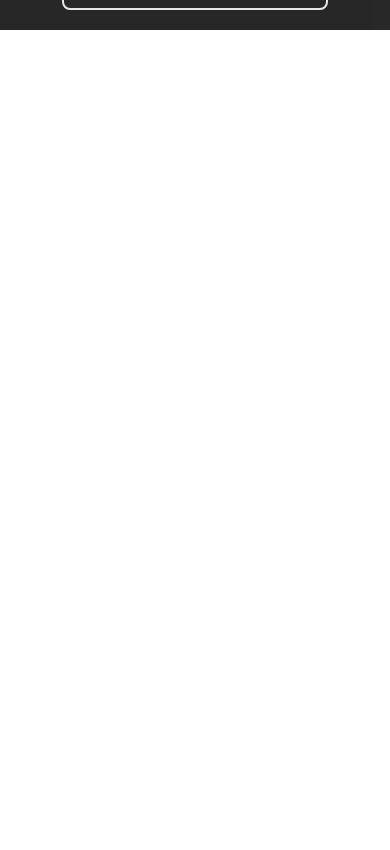
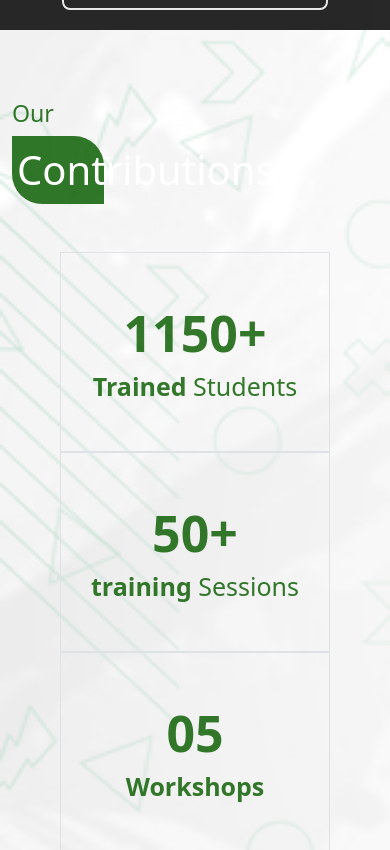
Before and after one commit to tarek421/byso-organization, a React (Create React App) app: page / in a window 390 px wide. Shown: the part 814-1664 px from the top of the page. Before the commit the page ends 844 px from the top, so only its background shows below. Built offline with nearby package versions, Linux system fonts and the light colour scheme; grey boxes are pictures that could not be loaded.

Commit message:
contribution section added

```diff
--- /dev/null
+++ b/src/page/Home/Footer/Footer.css
@@ -0,0 +1,7 @@
+#footer {
+  background: #000000ee;
+}
+#footer img {
+  width: 100px;
+  margin: auto;
+}
--- /dev/null
+++ b/src/page/Home/Footer/Footer.js
@@ -0,0 +1,41 @@
+import React from 'react';
+import './Footer.css';
+import logo from '../../../image/logo.png';
+
+const Footer = () => {
+    return (
+        <div id='footer' className='py-5 text-white text-start'>
+            <div className="container">
+                <div className="row">
+                    <div className="col-md-3 col-sm-12">
+                        <img src={logo} alt="" />
+                    </div>
+                    <div className="col-md-3 col-sm-12">
+                        <div>
+                            <h5>VISIT US</h5>
+                            <h6>HEADQUARTERS</h6>
+                            <p>Level 11 & 12, Medona Tower
+                                28 Mohakhali C/A, Dhaka 1213</p>
+                        </div>
+                    </div>
+                    <div className="col-md-3 col-sm-12">
+                        <div>
+                            <h5>CONTACT US</h5>
+                            <h6>EMAIL & PHONE</h6>
+                            <p>info@bylc.org
+                                +880 28833519</p>
+                        </div>
+                    </div>
+                    <div className="col-md-3 col-sm-12">
+                        <div>
+                            <h5>SOCIAL MEDIA</h5>
+                            <h6>FOLLOW US</h6>
+                        </div>
+                    </div>
+                </div>
+            </div>
+        </div>
+    );
+};
+
+export default Footer; <h2>This is footer</h2>
--- a/src/page/Home/Header/Header.css
+++ b/src/page/Home/Header/Header.css
@@ -1,5 +1,5 @@
 .slider-1 {
-  background: url('https://www.bylc.org/assets/images/back-1-1920x1080.png');
+  background: url('../../../image/background.png');
 }
 
 .slider-2 {
@@ -7,6 +7,18 @@
 }
 
 .ovarly {
+  background-color: #f1eaea13;
+  bottom: 0;
+  left: 0;
+  opacity: 0.75;
+  position: absolute;
+  right: 0;
+  top: 0;
+  z-index: 0;
+  pointer-events: none;
+}
+
+.ovarly2 {
   background-color: #000;
   bottom: 0;
   left: 0;
@@ -20,6 +32,8 @@
 
 #header {
   height: 100vh;
+  color: #033503;
+
   /* width: 1170px; */
   background-size: cover;
   background-repeat: no-repeat;
@@ -41,7 +55,11 @@
   font-size: 48px;
   line-height: 68px;
   text-align: center;
-  color: #ffffff;
+  color: rgb(3, 53, 3);
+}
+
+#header .logo {
+  width: 120px;
 }
 
 #header .btn {
@@ -56,10 +74,7 @@
   gap: 12px;
   width: 266px;
   height: 60px;
-  /* Purple/600 */
-  /* background: #7f56d9; */
-  /* Purple/600 */
-  border: 2px solid #ffffff;
+  border: 2px solid #000e00;
   /* Shadow/xs */
   box-shadow: 0px 1px 2px rgba(16, 24, 40, 0.05);
   border-radius: 8px;
@@ -68,17 +83,13 @@
   font-weight: 600;
   font-size: 18px;
   line-height: 28px;
-  /* identical to box height, or 156% */
-
-  /* Base/White */
-
-  color: #ffffff;
+  color: #033503;
 }
 
 #header .content p {
   padding: 0 200px;
   text-align: center;
-  color: white;
+  color: rgb(1, 19, 1);
 }
 
 .swiper-button-prev,
--- a/src/page/Home/Header/Header.js
+++ b/src/page/Home/Header/Header.js
@@ -1,5 +1,6 @@
 import React from "react";
 import './Header.css';
+import logo from '../../../image/logo.png'
 import { Swiper, SwiperSlide } from "swiper/react";
 
 // Import Swiper styles
@@ -24,10 +25,10 @@ const Header = () => {
                     <div id='header' className="slider-1">
                         <div className="ovarly">
                             <div className="content">
-                                <h1>Building Bridges through Leadership Training</h1>
-                                <p>Program duration: May 19 to June 3, 2023 (3 weeks)
-                                    Platform: Blended (classes will be held online and in-person)
-                                    Registration deadline: April 8, 2023.</p>
+                                <img className="logo" src={logo} alt="" />
+                                <h3>Bangladesh</h3>
+                                <h1>Youth Skills Development <span>Organisation</span></h1>
+                                <p>Bangladesh Youth Skills Development Organisation is a students-based social welfare and skills development organization.  </p>
                                 <button className='btn'>Learn More</button>
                             </div>
                         </div>
@@ -35,15 +36,15 @@ const Header = () => {
                 </SwiperSlide>
                 <SwiperSlide>
                     <div id='header' className="slider-2">
-                        <div className="ovarly">
-                            <div className="content">
-                                <h1>BYSDO Corporate and Management Career Bootcamp 2023 </h1>
-                                <p>Program duration: May 19 to June 3, 2023 (3 weeks)
+                        <div className="ovarly2">
+                            <div className="content text-white">
+                                <h1 className="text-white">BYSDO Corporate and Management Career Bootcamp 2023 </h1>
+                                <p className="text-white">Program duration: May 19 to June 3, 2023 (3 weeks)
                                     Platform: Blended (classes will be held online and in-person)
                                     Registration deadline: April 8, 2023.
 
                                 </p>
-                                <button className='btn'>Learn More</button>
+                                <button className='btn text-white border-white'>Learn More</button>
                             </div>
                         </div>
                     </div>
--- a/src/page/Home/Home/Home.js
+++ b/src/page/Home/Home/Home.js
@@ -1,11 +1,15 @@
 import React from 'react';
+import Footer from '../Footer/Footer';
 import Header from '../Header/Header';
 import Navigation from '../Navigation/Navigation';
+import OurContribution from '../OurContribution/OurContribution';
 const Home = () => {
     return (
         <div>
             <Navigation />
             <Header />
+            <OurContribution />
+            <Footer />
         </div>
     );
 };
--- a/src/page/Home/Navigation/Navigation.css
+++ b/src/page/Home/Navigation/Navigation.css
@@ -1,5 +1,5 @@
 .navbar {
-  height: 62px;
+  height: 78px;
 }
 
 #navbar {
--- a/src/page/Home/Navigation/Navigation.js
+++ b/src/page/Home/Navigation/Navigation.js
@@ -9,9 +9,9 @@ const Navigation = () => {
     window.onscroll = function () { scrollFunction() };
 
     function scrollFunction() {
-        if (document.body.scrollTop > 450 || document.documentElement.scrollTop > 450) {
+        if (document.body.scrollTop > 200 || document.documentElement.scrollTop > 200) {
             document.getElementById("navbar").style.top = "0";
-            document.getElementById("navbar").style.background = "#0d0b2a";
+            document.getElementById("navbar").style.background = "#000000";
         } else {
             document.getElementById("navbar").style.top = "transparent";
             document.getElementById("navbar").style.background = "transparent";
--- /dev/null
+++ b/src/page/Home/OurContribution/OurContribution.css
@@ -0,0 +1,40 @@
+#contribution {
+  background: url('../../../image/background.png');
+  background-repeat: no-repeat;
+  background-size: cover;
+  padding: 70px 0;
+  color: #0e6005d8;
+}
+
+#contribution .border {
+  height: 200px;
+  padding: 50px 15px;
+}
+
+#contribution .border h2 {
+  font-weight: 700;
+  font-size: 50px;
+  color: #0e6005d8;
+}
+
+#contribution .border h3 {
+  font-size: 25px;
+  font-weight: 700;
+}
+
+#contribution .border h3 span {
+  font-size: 25px;
+  font-weight: 400;
+}
+
+#contribution .title h3 {
+  color: #0e6005d8;
+}
+
+#contribution .title h1 {
+  background: #0e6005d8;
+  color: white;
+  font-size: 40px;
+  padding: 10px 5px;
+  border-radius: 0px 30px 0px 30px;
+}
--- /dev/null
+++ b/src/page/Home/OurContribution/OurContribution.js
@@ -0,0 +1,45 @@
+import React from 'react';
+import './OurContribution.css';
+
+const OurContribution = () => {
+    return (
+        <div id='contribution'>
+            <div className="container">
+                <div className="text-start w-25 title">
+                    <h3>Our</h3>
+                    <h1>Contributions</h1>
+                </div>
+                <div className="px-5 mt-5">
+                    <div className="row">
+                        <div className="col-md-3 col-sm-12">
+                            <div className="border">
+                                <h2>1150+</h2>
+                                <h3>Trained <span>Students</span></h3>
+                            </div>
+                        </div>
+                        <div className="col-md-3 col-sm-12">
+                            <div className="border">
+                                <h2>50+</h2>
+                                <h3>training <span>Sessions</span></h3>
+                            </div>
+                        </div>
+                        <div className="col-md-3 col-sm-12">
+                            <div className="border">
+                                <h2>05</h2>
+                                <h3>Workshops</h3>
+                            </div>
+                        </div>
+                        <div className="col-md-3 col-sm-12">
+                            <div className="border">
+                                <h2>01</h2>
+                                <h3>Course</h3>
+                            </div>
+                        </div>
+                    </div>
+                </div>
+            </div>
+        </div>
+    );
+};
+
+export default OurContribution;
```
Also changed, not shown: src/image/background.png (added), src/image/logo2.png (added).
